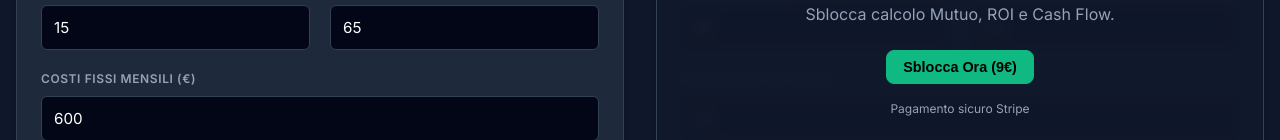
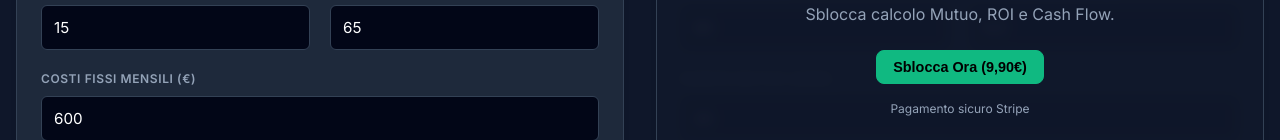
Before and after one commit to lucaiolienrico/analisi-immobiliare, a plain HTML site: page index.html in a window 1280 px wide. Shown: the part 469-609 px from the top of the page. Drawn offline with Linux system fonts and the light colour scheme; no server answers.

Commit message:
Update index.html

```diff
--- a/index.html
+++ b/index.html
@@ -191,7 +191,7 @@
                     <i class="fa-solid fa-lock" style="font-size: 2.5rem; color: var(--primary); margin-bottom: 1rem;"></i>
                     <h3>Funzionalità PRO</h3>
                     <p style="color: var(--text-muted); margin-bottom: 1.5rem;">Sblocca calcolo Mutuo, ROI e Cash Flow.</p>
-                    <button class="btn btn-primary" onclick="app.payment.start()">Sblocca Ora (9€)</button>
+                    <button class="btn btn-primary" onclick="app.payment.start()">Sblocca Ora (9,90€)</button>
                     <p style="font-size: 0.75rem; margin-top: 1rem; color: var(--text-muted);">Pagamento sicuro Stripe</p>
                 </div>
                 <div class="card-header"><div class="step-circle" style="background: white;">B</div><h3>Finanziario & Mutuo</h3></div>
```
